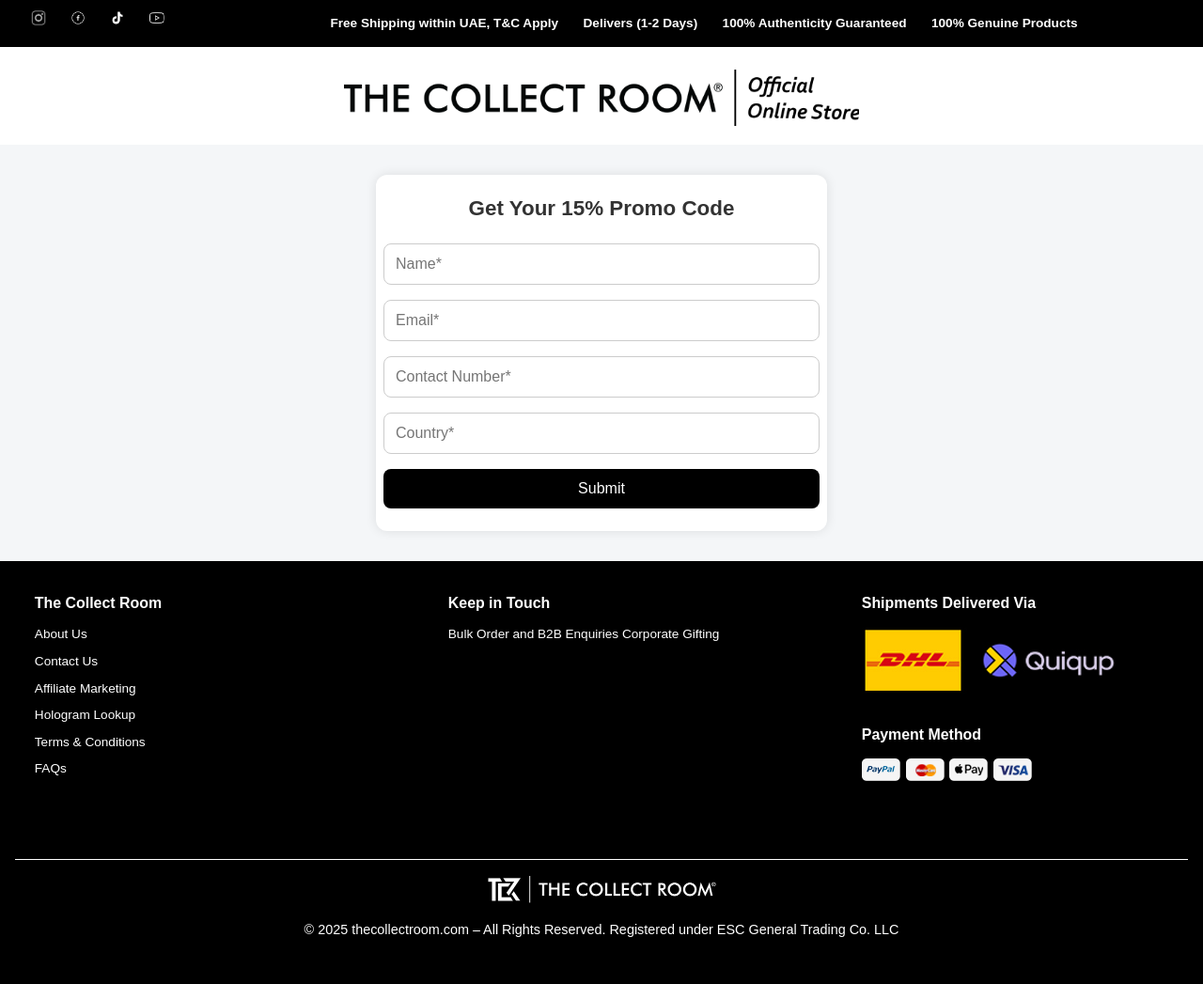
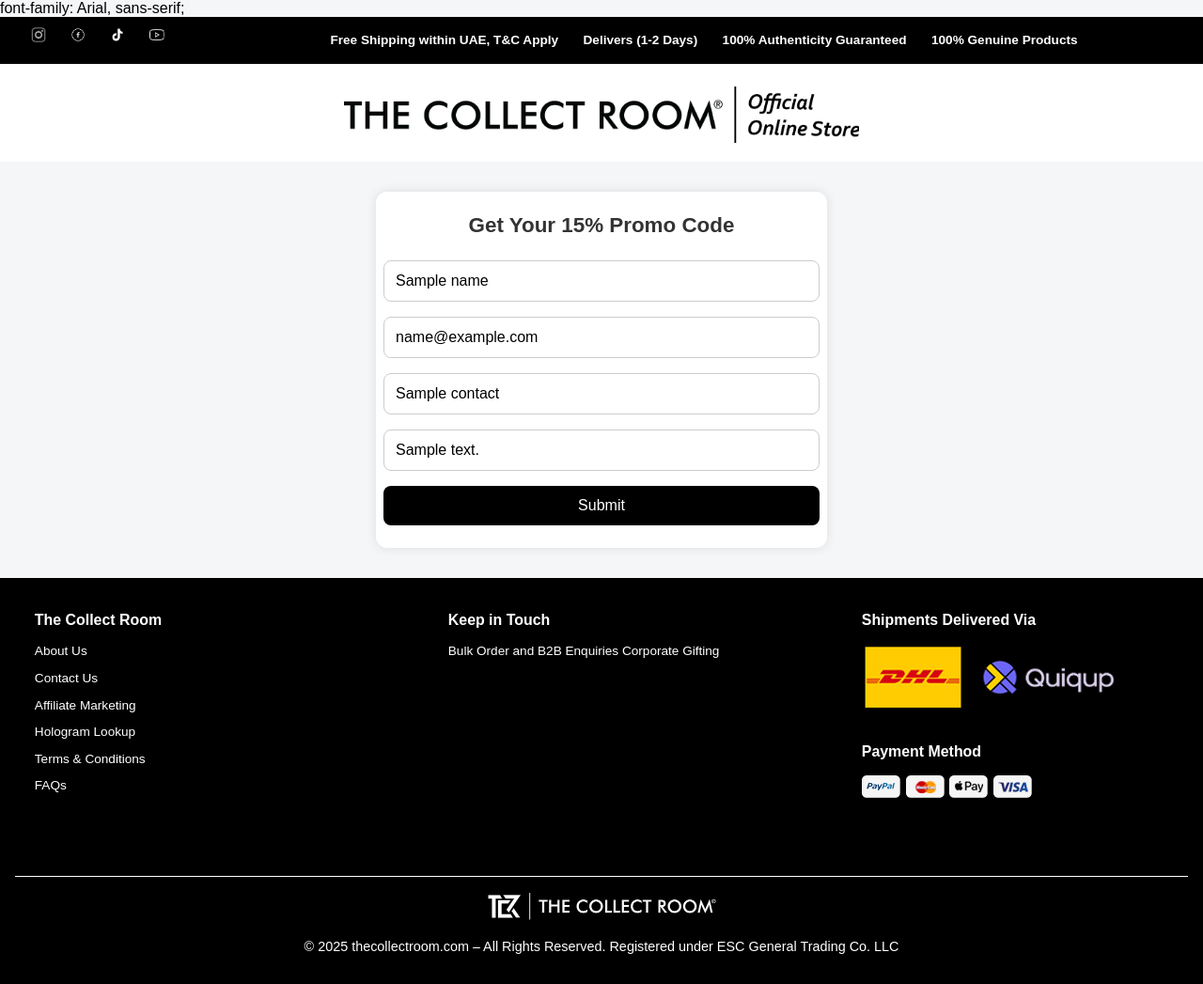
Before and after one commit to ManeeshaManee/PromoCodeGen_ESC, a Django app: template promocode_genapp/promocode_gen/templates/form.html in a window 1280 px wide. Shown: the whole page at 94% size. Before the commit the page ends 997 px from the top, so only its background shows below. Run offline with Django 5.2, Linux system fonts and the light colour scheme; the template is opened without the code that fills it: most values are stand-ins (such as "Sample title", 1, 10 or a date in 2020).

Commit message:
git added

```diff
--- a/promocode_genapp/promocode_gen/templates/base.html
+++ b/promocode_genapp/promocode_gen/templates/base.html
@@ -338,7 +338,7 @@
   </style>
 </head>
 <body>
-
+      font-family: Arial, sans-serif;
     <div class="top-header">
         <div class="social-icons">
           <a href="https://www.instagram.com/thecollectroom/" target="_blank">
--- a/promocode_genapp/promocode_gen/templates/footer.html
+++ b/promocode_genapp/promocode_gen/templates/footer.html
@@ -5,12 +5,12 @@
       <!-- First Column: The Collect Room Links -->
       <div class="footer-box">
         <h3>The Collect Room</h3>
-        <p><a href="#">About Us</a></p>
-        <p><a href="#">Contact Us</a></p>
-        <p><a href="#">Affiliate Marketing</a></p>
-        <p><a href="#">Hologram Lookup</a></p>
-        <p><a href="#">Terms & Conditions</a></p>
-        <p><a href="#">FAQs</a></p>
+        <p><a href="https://thecollectroom.com/company-profile/">About Us</a></p>
+        <p><a href="https://thecollectroom.com/contacts/">Contact Us</a></p>
+        <p><a href="https://thecollectroom.com/contacts/">Affiliate Marketing</a></p>
+        <p><a href="https://thecollectroom.com/authenticity/">Hologram Lookup</a></p>
+        <p><a href="https://thecollectroom.com/terms-conditions/">Terms & Conditions</a></p>
+        <p><a href="https://thecollectroom.com/faqs/">FAQs</a></p>
         <!-- <div class="footer-box-news">
             <h3>Newsletter</h3>
             <p>Get all the latest information on Events, Sales and Offers. Sign up for newsletter today.</p>
@@ -25,7 +25,7 @@
       <!-- Second Column: Keep in Touch -->
       <div class="footer-box">
         <h3>Keep in Touch</h3>
-        <p><a href="#">Bulk Order and B2B Enquiries
+        <p><a href="https://thecollectroom.com/bulk-order/">Bulk Order and B2B Enquiries
             Corporate Gifting</a></p>
 
       </div>
--- a/promocode_genapp/promocode_gen/templates/form.html
+++ b/promocode_genapp/promocode_gen/templates/form.html
@@ -3,19 +3,21 @@
 {% block content %}
 <div class="container">
   <h1>Get Your 15% Promo Code</h1>
-
   {% if success %}
   <div class="success-message">
     Your promo code <strong>{{ promo_code }}</strong> has been sent to <strong>{{ email }}</strong>.
   </div>
   {% endif %}
-
   <form method="POST">
     {% csrf_token %}
-    <input type="text" name="name" placeholder="Name*" required />
-    <input type="email" name="email" placeholder="Email*" required />
-    <input type="text" name="contact" placeholder="Contact Number*" required />
-    <input name="address" placeholder="Country*" required></textarea>
+    <input type="text" name="name" placeholder="Name*" required value="{{ name|default:'' }}" />
+
+    <input type="email" name="email" placeholder="Email*" required value="{{ email|default:'' }}" />
+    {% if errors.email %}<div style="color:red;">{{ errors.email }}</div>{% endif %}
+    <input type="text" name="contact" placeholder="Contact Number*" required value="{{ contact|default:'' }}" />
+    {% if errors.contact %}<div style="color:red;">{{ errors.contact }}</div>{% endif %}
+    <input type="text" name="address" placeholder="Country*" required value="{{ address|default:'' }}" />
+    {% if errors.address %}<div style="color:red;">{{ errors.address }}</div>{% endif %}
     <button type="submit">Submit</button>
   </form>
 </div>
```
Also changed, not shown: promocode_genapp/promocode_gen/templates/success.html (+4 -5 lines), promocode_genapp/promocode_gen/views.py (+31 -114 lines), promocode_genapp/db.sqlite3.
